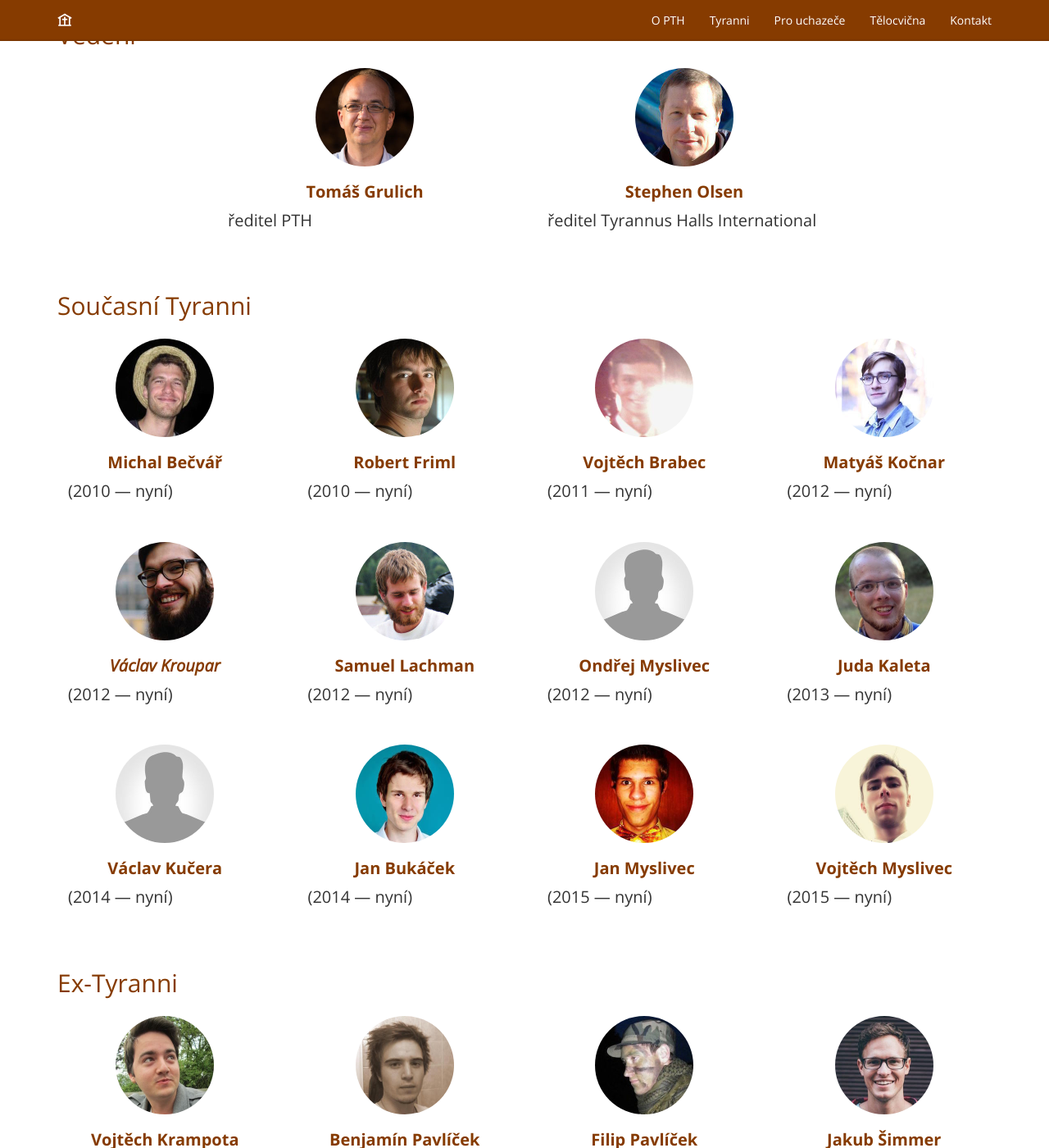
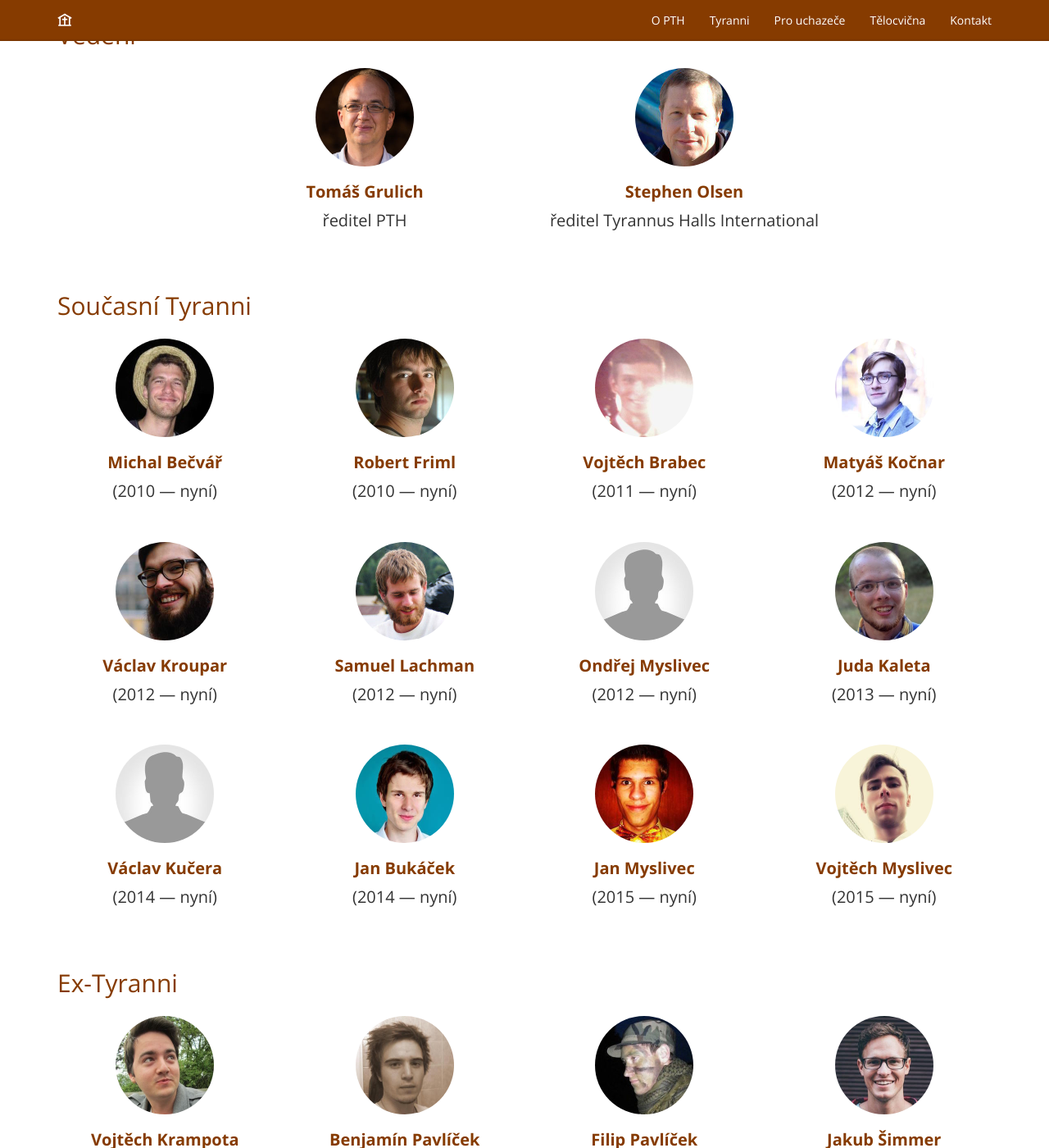
Before and after one commit to vojtha/pth-cz.net, a Jekyll site: the page built from pages/tyranni.html, in a window 1280 px wide and 1400 px high, scrolled down 204 px. Shown: the whole window at 82% size. Built offline with Jekyll 4.4.1, drawn with Linux system fonts in a browser that asks for light colours; nearby versions of some CDN libraries; some web fonts are replaced.

Commit message:
Oprava zarovnani

```diff
--- a/_sass/base.scss
+++ b/_sass/base.scss
@@ -47,7 +47,7 @@ body {
     padding-top: 0;
 
     * {
-      text-align: center;
+      text-align: center !important;
     }
 
     h3 {
--- a/pages/tyranni.html
+++ b/pages/tyranni.html
@@ -101,7 +101,7 @@ redirect_from:
         <img src="{{ site.baseurl }}/images/tyranni/kroupar-vaclav.jpg" alt="Václav Kroupar" class="img-circle">
 
         <div class="caption">
-          <h3><em>Václav Kroupar</em></h3>
+          <h3>Václav Kroupar</h3>
 
           <p>(2012 — nyní)</p>
         </div>
```
